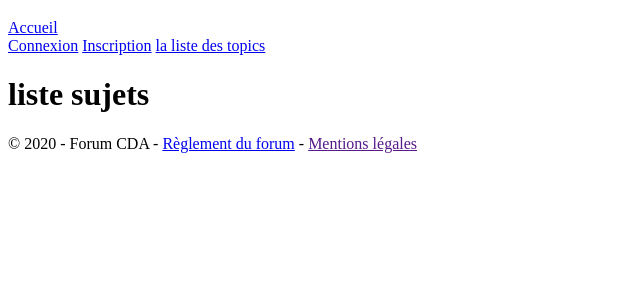
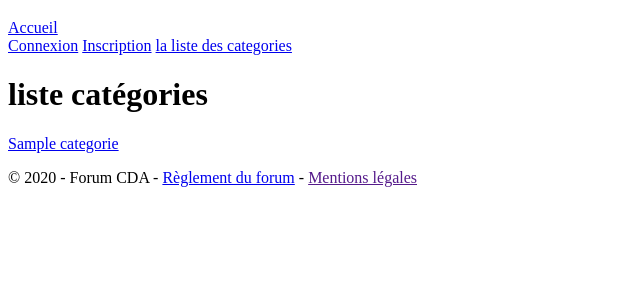
Before and after one commit to romdk/Forum, a PHP site: page /index.php?ctrl=forum&action=listCategories in a window 1280 px wide. Shown: the top 300 px of the page, without its empty margins (0-640 px from the left). Run offline with PHP 8.4, Linux system fonts and the light colour scheme; tables that the repository leaves empty or names only in its code hold one stand-in row (values such as "Sample post"); some libraries are stand-ins or nearby versions.

Commit message:
list categories

```diff
--- a/controller/ForumController.php
+++ b/controller/ForumController.php
@@ -5,13 +5,15 @@
     use App\Session;
     use App\AbstractController;
     use App\ControllerInterface;
-    use Model\Managers\SujetManager;
+use Model\Managers\CategorieManager;
+use Model\Managers\SujetManager;
     use Model\Managers\MessageManager;
 
     class ForumController extends AbstractController implements ControllerInterface{
 
-        public function index(){
+        public function index(){}
 
+        public function listSujets(){
 
            $sujetManager = new SujetManager();
 
@@ -21,9 +23,27 @@
                     "sujets" => $sujetManager->findAll(["dateCreation", "DESC"])
                 ]
             ];
+        }
+
+        public function listCategories(){
+
+            $categorieManager = new CategorieManager();
+
+            return [
+                "view" => VIEW_DIR."forum/listCategories.php",
+                "data" => [
+                    "categories" => $categorieManager->findAll(["nomCategorie","ASC"])
+                ]
+            ];
+        }
+
+        public function listMessages(){
+            $messageManager = new MessageManager();
 
         }
 
 
 
+
+
     }
--- /dev/null
+++ b/view/forum/listCategories.php
@@ -0,0 +1,15 @@
+<?php
+
+$categories = $result["data"]['categories'];
+
+?>
+
+<h1>liste catégories</h1>
+
+<?php
+foreach($categories as $categorie){
+
+    ?>
+    <p><a href="index.php?ctrl=forum&action=listSujets?id=<?= $categorie->getId() ?>"><?=$categorie->getNomCategorie()?></a></p>
+    <?php
+}
--- a/view/layout.php
+++ b/view/layout.php
@@ -42,7 +42,7 @@
                             ?>
                             <a href="./view/security/login.php">Connexion</a>
                             <a href="/security/register.html">Inscription</a>
-                            <a href="index.php?ctrl=forum&action=listSujets">la liste des topics</a>
+                            <a href="index.php?ctrl=forum&action=listCategories">la liste des categories</a>
                         <?php
                         }
 
```
